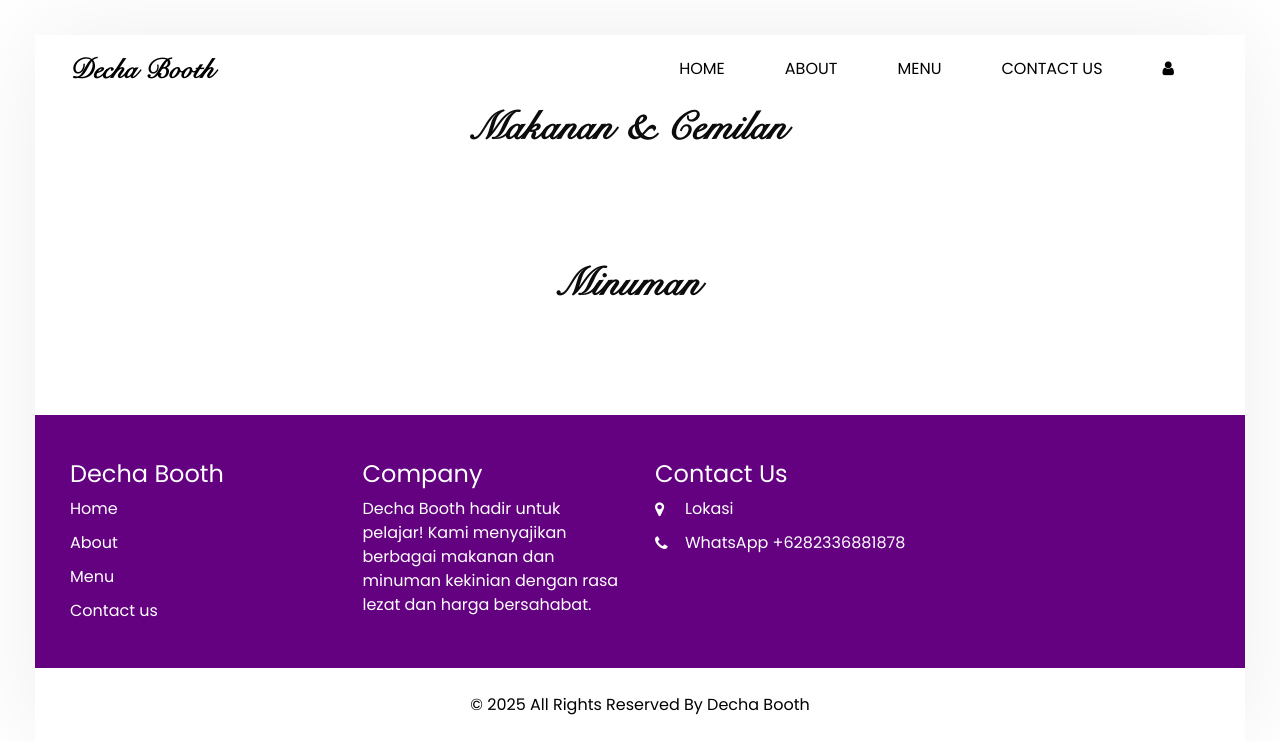
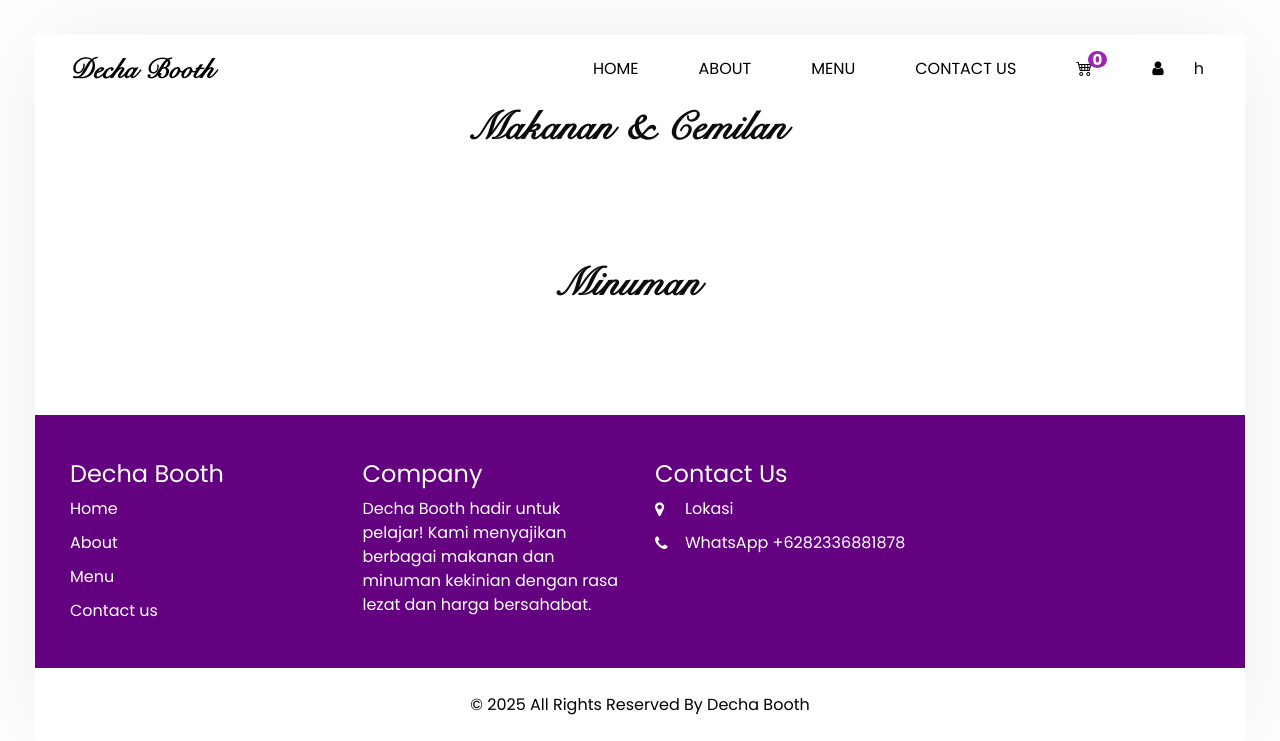
Before and after one commit to fauzifzifi/dechabooth, a PHP site: page /menu.php in a window 1280 px wide. Shown: the top 741 px of the page. Run offline with PHP 8.4, Linux system fonts and the light colour scheme; data that the repository does not hold is empty; some libraries are stand-ins or nearby versions.

Commit message:
update keranjang menu

```diff
--- a/menu.php
+++ b/menu.php
@@ -13,6 +13,8 @@
 
   <!-- bootstrap core css -->
   <link rel="stylesheet" type="text/css" href="css/bootstrap.css" />
+  <!-- Bootstrap Icons -->
+  <link rel="stylesheet" href="https://cdn.jsdelivr.net/npm/bootstrap-icons@1.11.3/font/bootstrap-icons.min.css">
   <!-- slick slider -->
   <link rel="stylesheet" href="https://cdnjs.cloudflare.com/ajax/libs/slick-carousel/1.5.9/slick.min.css" />
   <link rel="stylesheet" href="https://cdnjs.cloudflare.com/ajax/libs/slick-carousel/1.5.9/slick-theme.min.css" />
@@ -26,7 +28,6 @@
   <link href="css/responsive.css" rel="stylesheet" />
   <!-- cart style -->
   <link href="css/cart.css" rel="stylesheet" />
-
 </head>
 
 <body class="sub_page">
@@ -51,13 +52,30 @@
                 <li class="nav-item"><a class="nav-link" href="contact.php">Contact Us</a></li>
               </ul>
               <div class="quote_btn-container">
+                <a href="#" id="cartButton" class="cart-icon">
+                  <i class="bi bi-cart4"></i>
+                  <span class="cart-count" id="cartCount">0</span>
+                </a>
                 <a href="admin_login.php"><i class="fa fa-user" aria-hidden="true"></i></a>
-              </div>
+              </div>h
             </div>
           </nav>
         </div>
       </header>
     </div>
+
+     <!-- panel keranjang -->
+    <div class="cart-panel" id="cartPanel">
+      <div class="cart-header">
+        <h3>Keranjang</h3>
+        <button id="closeCart">×</button>
+      </div>
+      <div class="cart-items" id="cartItems"></div>
+      <div class="cart-footer">
+        <strong>Total: Rp<span id="cartTotal">0</span></strong>
+      </div>
+    </div>
+    <!-- panel keranjang -->
 
     <!-- ====== MAKANAN SECTION ====== -->
     <section class="chocolate_section">
```
